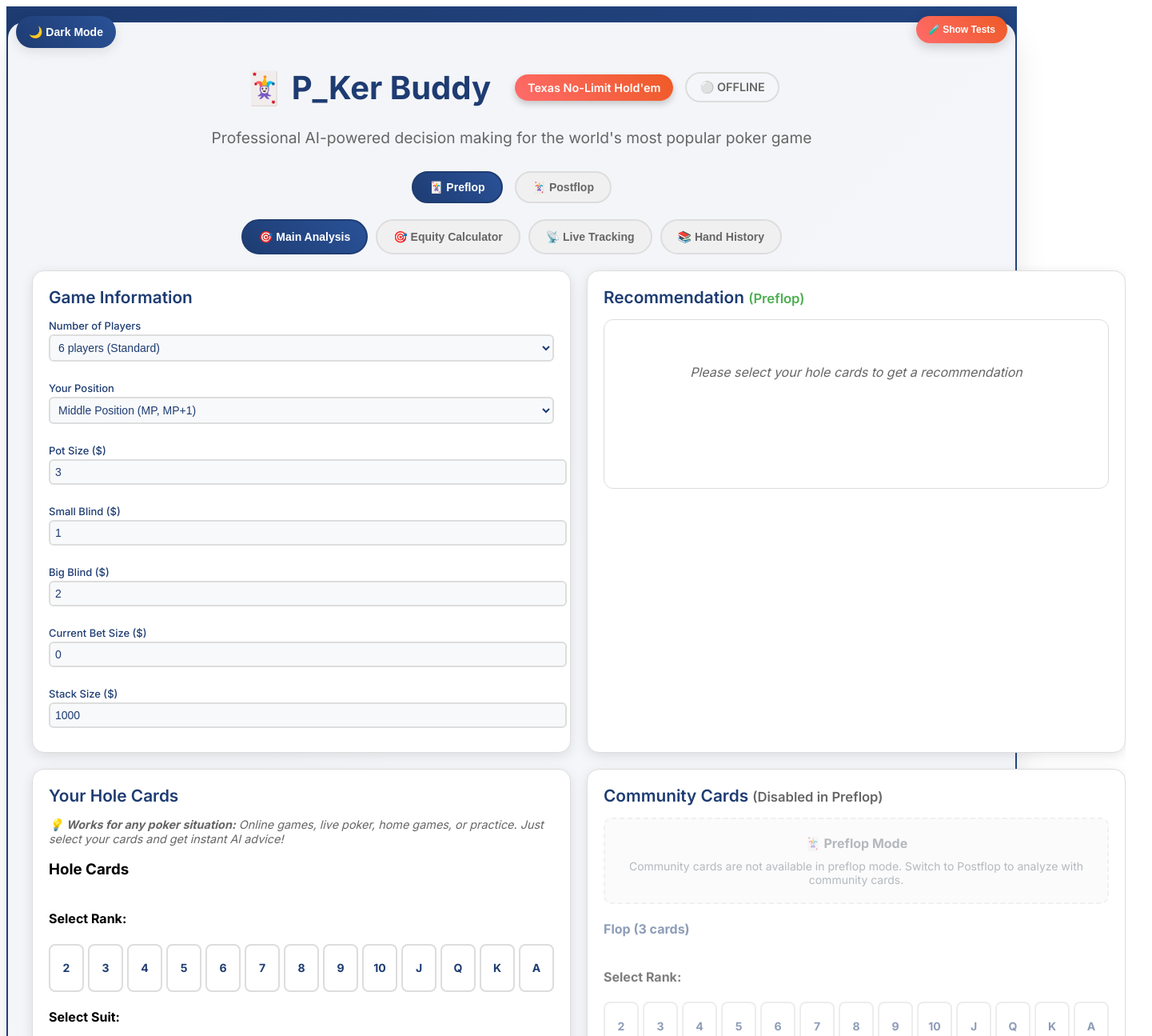
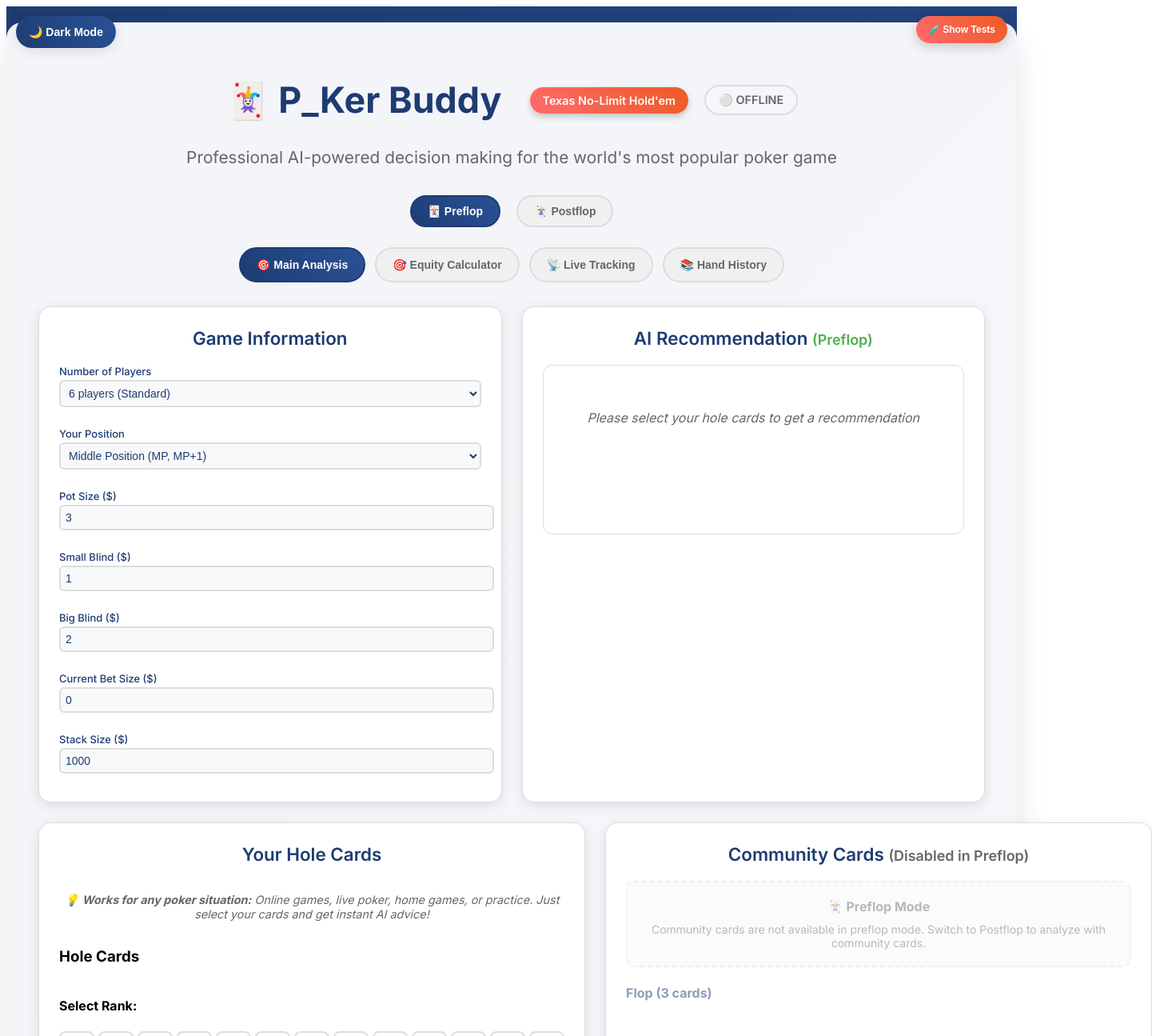
Before and after one commit to Benjapos/p_ker_buddy, a React (Create React App) app: page / in a window 1280 px wide. Shown: the top 1295 px of the page at 80% size, 1441 px wide, since content can reach past the window. Built offline with nearby package versions, Linux system fonts and the light colour scheme.

Commit message:
Improve page layout and symmetry - center content, balanced grid layout, better spacing and visual hierarchy

```diff
--- a/src/App.js
+++ b/src/App.js
@@ -82,11 +82,11 @@ const AppContainer = styled.div`
 `;
 
 const MainContent = styled.div`
-  max-width: 1200px;
+  max-width: 1400px;
   width: 100%;
   background: ${props => props.theme.surface};
   border-radius: 20px;
-  padding: 30px;
+  padding: 40px;
   box-shadow: 0 20px 40px ${props => props.theme.shadow};
   display: flex;
   flex-direction: column;
@@ -94,7 +94,7 @@ const MainContent = styled.div`
   margin: 0 auto;
   transition: all 0.3s ease;
 
-  @media (max-width: 1240px) {
+  @media (max-width: 1440px) {
     max-width: calc(100% - 40px);
     margin: 0 20px;
   }
@@ -109,14 +109,14 @@ const MainContent = styled.div`
 const Header = styled.h1`
   text-align: center;
   color: ${props => props.theme.text};
-  margin-bottom: 10px;
-  font-size: 2.5rem;
+  margin-bottom: 15px;
+  font-size: 2.8rem;
   font-weight: 700;
   transition: color 0.3s ease;
   display: flex;
   align-items: center;
   justify-content: center;
-  gap: 15px;
+  gap: 20px;
   flex-wrap: wrap;
 `;
 
@@ -143,8 +143,8 @@ const LiveIndicator = styled.div`
 const SubHeader = styled.h2`
   text-align: center;
   color: ${props => props.theme.textSecondary};
-  margin-bottom: 30px;
-  font-size: 1.2rem;
+  margin-bottom: 35px;
+  font-size: 1.3rem;
   font-weight: 400;
   transition: color 0.3s ease;
 `;
@@ -187,8 +187,8 @@ const PreflopToggle = styled.div`
   display: flex;
   align-items: center;
   justify-content: center;
-  margin-bottom: 20px;
-  gap: 15px;
+  margin-bottom: 25px;
+  gap: 20px;
 `;
 
 const ToggleButton = styled.button`
@@ -210,8 +210,8 @@ const ToggleButton = styled.button`
 
 const TabContainer = styled.div`
   display: flex;
-  gap: 10px;
-  margin-bottom: 20px;
+  gap: 12px;
+  margin-bottom: 30px;
   flex-wrap: wrap;
   justify-content: center;
 `;
@@ -236,30 +236,36 @@ const TabButton = styled.button`
 const Grid = styled.div`
   display: grid;
   grid-template-columns: ${props => props.gridTemplateColumns || '1fr 1fr'};
-  gap: ${props => props.gap || '20px'};
+  gap: ${props => props.gap || '25px'};
   width: 100%;
+  max-width: 1200px;
+  margin: 0 auto;
 
   @media (max-width: 768px) {
     grid-template-columns: 1fr;
-    gap: 15px;
+    gap: 20px;
   }
 `;
 
 const Section = styled.div`
   background: ${props => props.theme.cardBackground};
   border-radius: 15px;
-  padding: 20px;
+  padding: 25px;
   box-shadow: 0 4px 15px ${props => props.theme.shadow};
   border: 1px solid ${props => props.theme.cardBorder};
   transition: all 0.3s ease;
+  min-height: ${props => props.minHeight || 'auto'};
+  display: flex;
+  flex-direction: column;
 
   h2 {
     color: ${props => props.theme.text};
     margin-top: 0;
-    margin-bottom: 15px;
-    font-size: 1.3rem;
+    margin-bottom: 20px;
+    font-size: 1.4rem;
     font-weight: 600;
     transition: color 0.3s ease;
+    text-align: center;
   }
 `;
 
@@ -453,8 +459,8 @@ function App() {
 
             {activeTab === 'main' && (
               <>
-                <Grid style={{ gridTemplateColumns: '1fr 1fr', gap: '20px' }}>
-                  <Section>
+                <Grid style={{ gridTemplateColumns: '1fr 1fr', gap: '25px' }}>
+                  <Section minHeight="400px">
                     <h2>Game Information</h2>
                     <GameInfo
                       numPlayers={numPlayers}
@@ -474,8 +480,8 @@ function App() {
                     />
                   </Section>
 
-                  <Section>
-                    <h2>Recommendation {isPreflop && <span style={{color: theme.success, fontSize: '0.8em'}}>(Preflop)</span>}</h2>
+                  <Section minHeight="400px">
+                    <h2>AI Recommendation {isPreflop && <span style={{color: theme.success, fontSize: '0.8em'}}>(Preflop)</span>}</h2>
                     <AIRecommendation
                       recommendation={recommendation}
                       loading={loading}
@@ -484,10 +490,12 @@ function App() {
                       isPreflop={isPreflop}
                     />
                   </Section>
+                </Grid>
 
-                                <Section>
+                <Grid style={{ gridTemplateColumns: '1fr 1fr', gap: '25px', marginTop: '25px' }}>
+                  <Section minHeight="350px">
                     <h2>Your Hole Cards</h2>
-                <p style={{ color: theme.textSecondary, fontSize: '0.9rem', marginBottom: '15px', fontStyle: 'italic' }}>
+                    <p style={{ color: theme.textSecondary, fontSize: '0.9rem', marginBottom: '15px', fontStyle: 'italic', textAlign: 'center' }}>
                       💡 <strong>Works for any poker situation:</strong> Online games, live poker, home games, or practice. Just select your cards and get instant AI advice!
                     </p>
                     <CardSelector
@@ -498,7 +506,7 @@ function App() {
                     />
                   </Section>
 
-                  <Section>
+                  <Section minHeight="350px">
                     <h2>Community Cards {isPreflop && <span style={{color: theme.textSecondary, fontSize: '0.8em'}}>(Disabled in Preflop)</span>}</h2>
                     <BoardSelector
                       flop={flop}
```
Also changed, not shown: 7 other files (tests, documents, lock files or other folders). Lines whose indentation alone changed are shown as unchanged.
